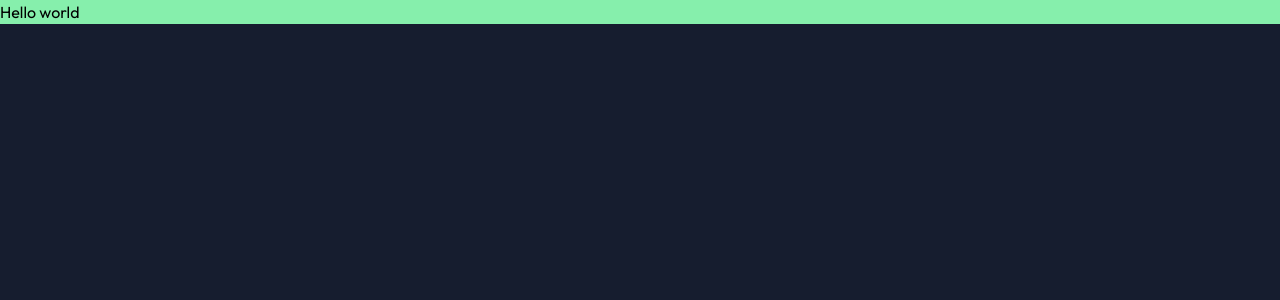
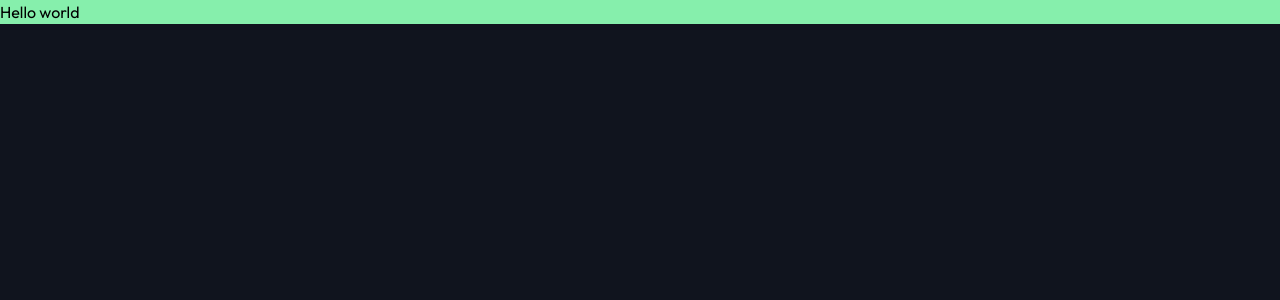
Before and after one commit to mdashfaque-mamdu-au17/entertainment-web-app-frontend, a React (Vite) app: page / in a window 1280 px wide. Shown: the top 300 px of the page. Built offline with nearby package versions, Linux system fonts and the light colour scheme.

Commit message:
added common background

```diff
--- a/src/index.css
+++ b/src/index.css
@@ -22,7 +22,7 @@
 html,
 body {
   height: 100%;
-  background-color: #161d2f;
+  background-color: #10141e;
   position: relative;
   overflow-x: hidden;
 }
```
